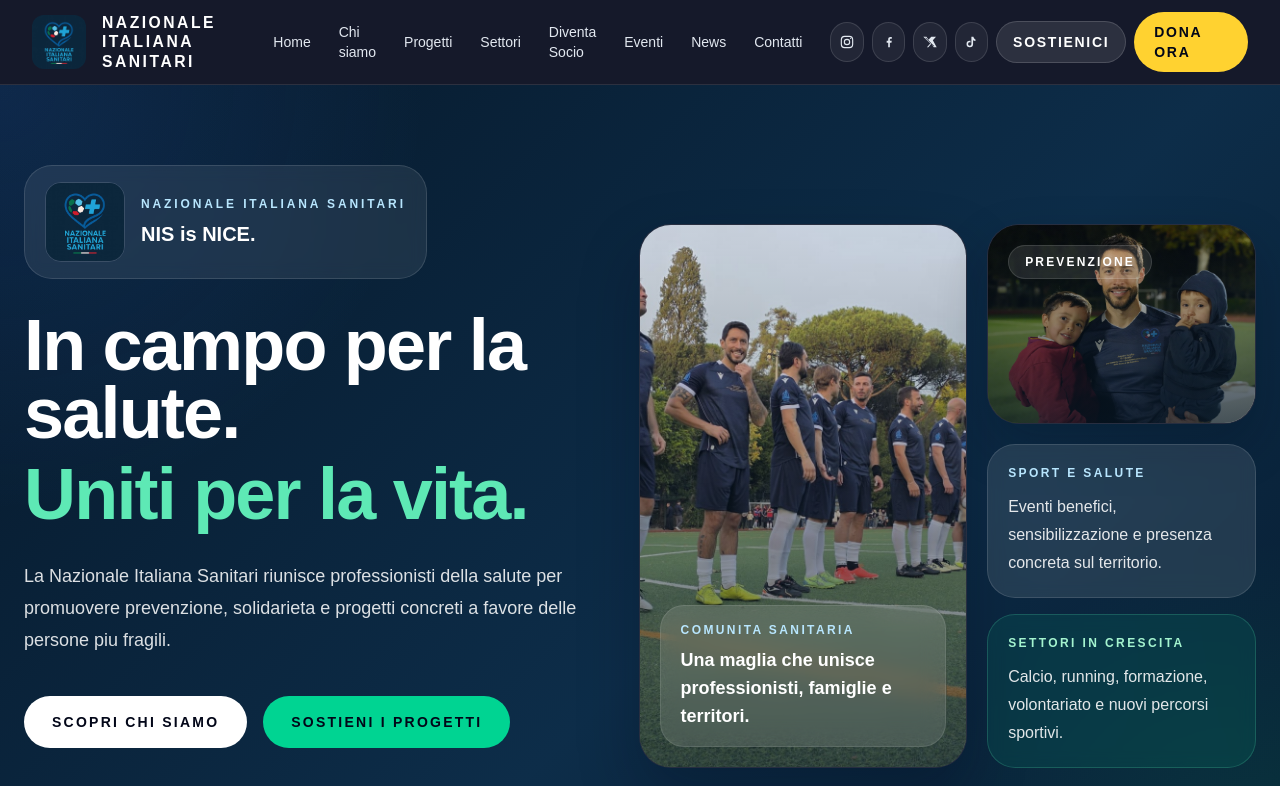
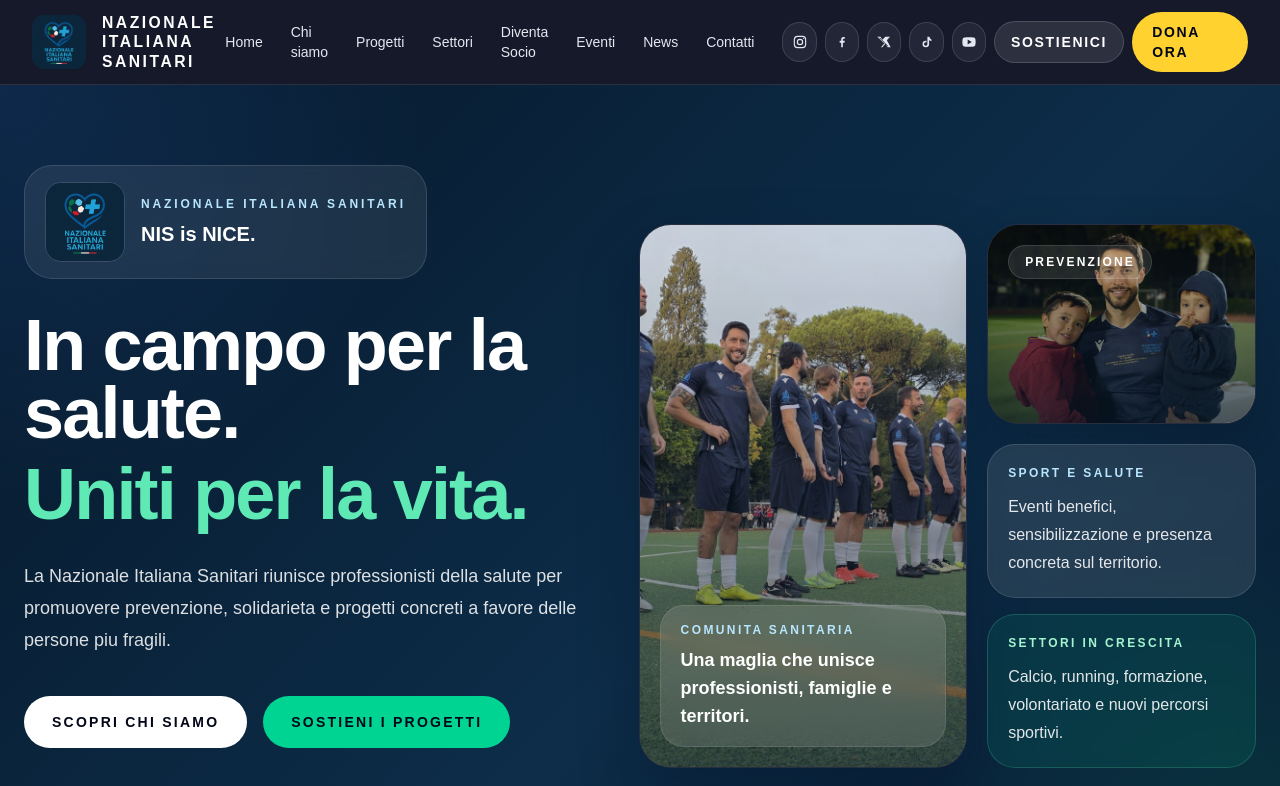
Before and after one commit to arciero10/nis-website, a Next.js app: page / in a window 1280 px wide. Shown: the top 786 px of the page. Built offline with nearby package versions, Linux system fonts and the light colour scheme.

Commit message:
Aggiunge social YouTube NIS

```diff
--- a/src/components/site-footer.tsx
+++ b/src/components/site-footer.tsx
@@ -57,6 +57,14 @@ export function SiteFooter() {
               >
                 TikTok
               </a>
+              <a
+                href={socialLinks.youtube}
+                target="_blank"
+                rel="noopener noreferrer"
+                className="transition hover:text-white"
+              >
+                YouTube
+              </a>
             </div>
           </div>
 
--- a/src/components/site-header.tsx
+++ b/src/components/site-header.tsx
@@ -35,6 +35,7 @@ const socialNavItems = [
   { label: "Facebook", href: socialLinks.facebook, icon: "facebook" },
   { label: "X", href: socialLinks.x, icon: "x" },
   { label: "TikTok", href: socialLinks.tiktok, icon: "tiktok" },
+  { label: "YouTube", href: socialLinks.youtube, icon: "youtube" },
 ] as const;
 
 function SocialIcon({ platform }: { platform: (typeof socialNavItems)[number]["icon"] }) {
@@ -63,6 +64,12 @@ function SocialIcon({ platform }: { platform: (typeof socialNavItems)[number]["i
       return (
         <svg viewBox="0 0 24 24" aria-hidden="true" className="h-4 w-4 fill-current">
           <path d="M15.6 4c.3 1.8 1.4 3.3 3.1 4.1v2.5c-1.3 0-2.5-.4-3.6-1.1V15a4.9 4.9 0 1 1-4.9-4.9c.3 0 .7 0 1 .1v2.6a2.5 2.5 0 1 0 1.4 2.2V4h3Z" />
+        </svg>
+      );
+    case "youtube":
+      return (
+        <svg viewBox="0 0 24 24" aria-hidden="true" className="h-4 w-4 fill-current">
+          <path d="M21.4 7.2a2.8 2.8 0 0 0-2-2C17.6 4.7 12 4.7 12 4.7s-5.6 0-7.4.5a2.8 2.8 0 0 0-2 2A29.4 29.4 0 0 0 2 12a29.4 29.4 0 0 0 .6 4.8 2.8 2.8 0 0 0 2 2c1.8.5 7.4.5 7.4.5s5.6 0 7.4-.5a2.8 2.8 0 0 0 2-2A29.4 29.4 0 0 0 22 12a29.4 29.4 0 0 0-.6-4.8ZM10 15.6V8.4l6.2 3.6L10 15.6Z" />
         </svg>
       );
   }
```
